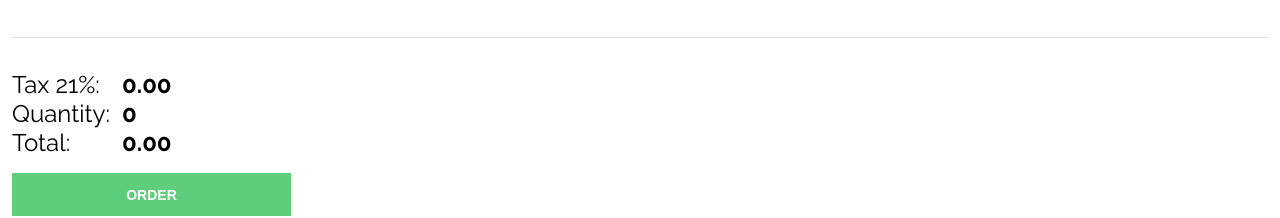
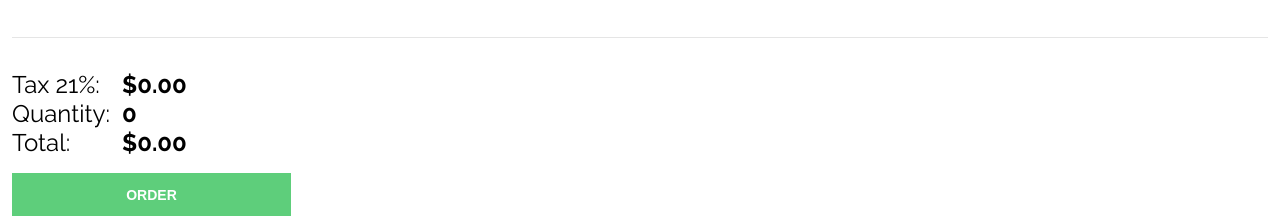
Before and after one commit to ahmedadel56/React-Ministore-App-Assignment, a React (Create React App) app: page /cart in a window 1280 px wide. Shown: the part 197-415 px from the top of the page. Built offline with nearby package versions, Linux system fonts and the light colour scheme.

Commit message:
Fix totals current currency'

```diff
--- a/src/components/CartButton/CartButton.js
+++ b/src/components/CartButton/CartButton.js
@@ -21,7 +21,7 @@ export default function CartButton() {
   };
 
   const cartProducts = useSelector((state) => state.cart.cartProducts);
-  const currentCurrencySymbol = useSelector((state) => state.currency.symbol);
+  const currentCurrencySymbol = useSelector((state) => state.currency.current.symbol);
 
   const cartProductsCount = useSelector((state) => getCartProductsCount(state));
   const cartProductsTotalCost = useSelector((state) => getCartProductsTotalCost(state));
--- a/src/components/CartPage/CartPage.js
+++ b/src/components/CartPage/CartPage.js
@@ -11,9 +11,8 @@ export default function CartPage() {
   const cartProducts = useSelector((state) => state.cart.cartProducts);
   const cartProductsCount = useSelector((state) => getCartProductsCount(state));
   const cartProductsTotalCost = useSelector((state) => getCartProductsTotalCost(state));
-  const currentCurrencySymbol = useSelector((state) => state.currency.symbol);
+  const currentCurrencySymbol = useSelector((state) => state.currency.current.symbol);
 
-  console.log(cartProducts);
   return (
     <section className="cart-page full-height">
       <div className="container">
--- a/src/components/CartProduct/CartProduct.js
+++ b/src/components/CartProduct/CartProduct.js
@@ -1,4 +1,5 @@
 import React from 'react';
+import { useDispatch } from 'react-redux';
 import Price from '../Price/Price';
 import ProductImages from '../ProductImages/ProductImages';
 
@@ -10,14 +11,15 @@ import {
 import './CartProduct.css';
 
 export default function CartProduct({ product }) {
+  const dispatch = useDispatch();
   const {
-    id: productId,
+    id,
     product: {
       name, brand, prices, attributes, gallery, selectedAttributes,
     },
     amount,
   } = product;
-  console.log(product.product.selectedAttributes);
+
   return (
     <div className="cart-product">
       <div className="product-details">
@@ -32,7 +34,6 @@ export default function CartProduct({ product }) {
                 :
               </p>
               <div className="product-attributes__row-values">
-                {/* {selectedAttributes} */}
                 {att.items.map((item) => (
 
                   <button
@@ -64,7 +65,7 @@ export default function CartProduct({ product }) {
         </div>
       </div>
       <div className="product-quantity">
-        <button type="button" onClick={() => increaseCartProductAmount(productId)}>
+        <button type="button" onClick={() => dispatch(increaseCartProductAmount(id))}>
           <img
             src="/images/plus-square-small.svg"
             alt="increase product amount"
@@ -75,9 +76,9 @@ export default function CartProduct({ product }) {
           type="button"
           onClick={() => {
             if (amount === 1) {
-              removeProductFromCart(productId);
+              dispatch(removeProductFromCart(id));
             } else {
-              decreaseCartProductAmount(productId);
+              dispatch(decreaseCartProductAmount(id));
             }
           }}
         >
```
